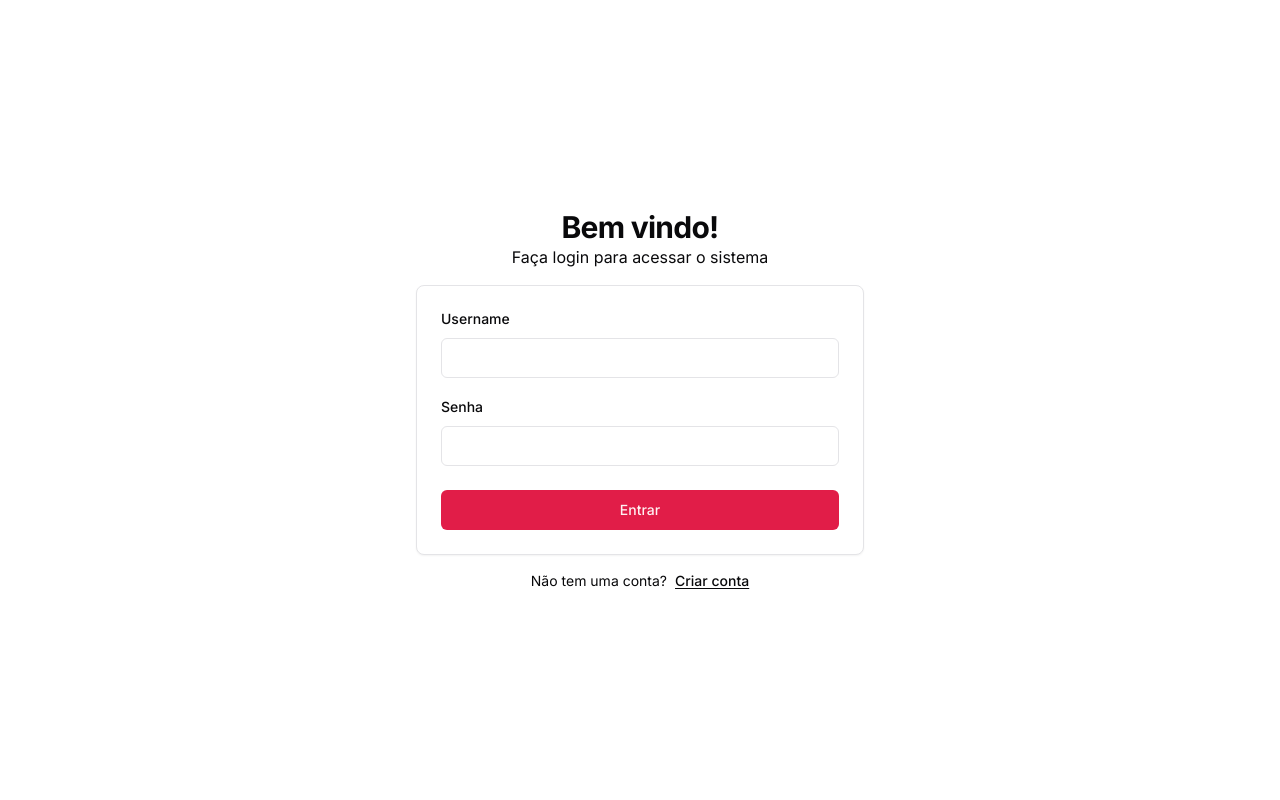
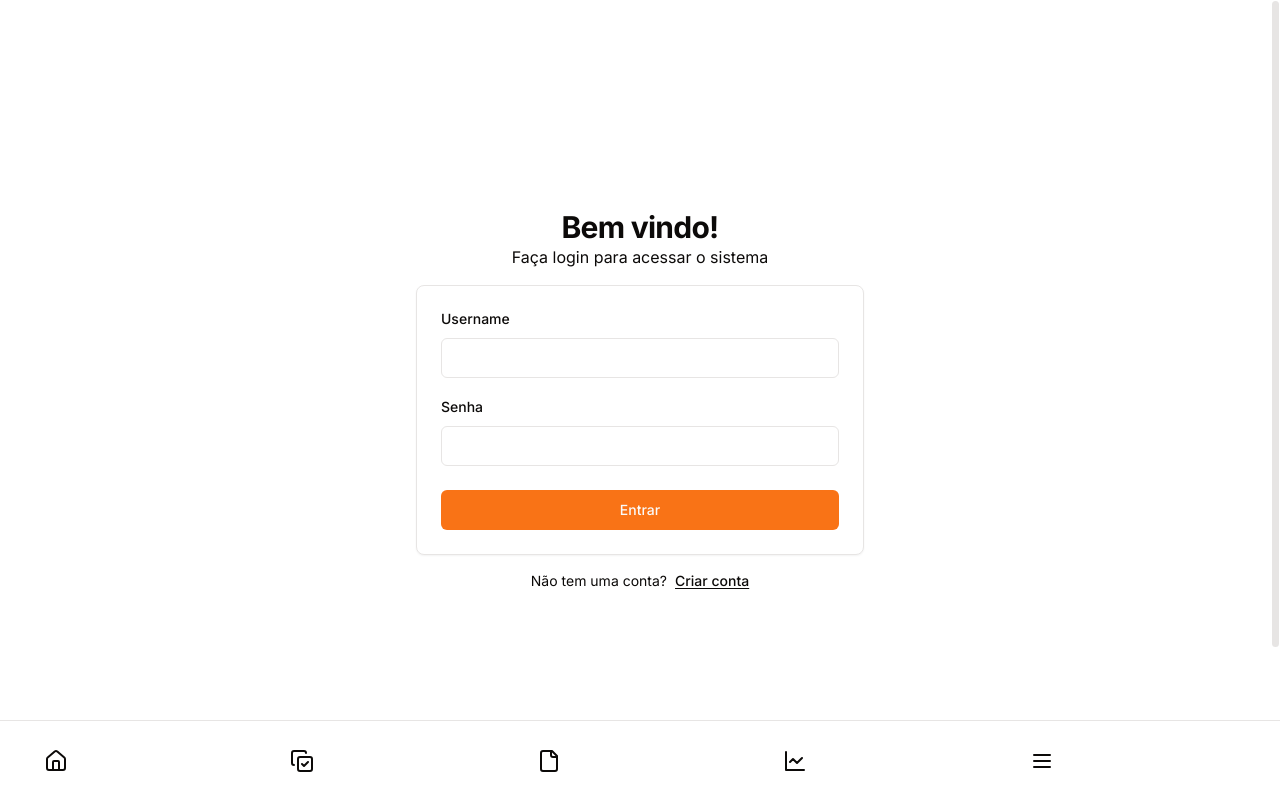
Before and after one commit to wrcelo/project-e, a Next.js app: page / in a window 1280 px wide. Built offline with nearby package versions, Linux system fonts and the light colour scheme.

Commit message:
adding scrollarea to layout

```diff
--- a/package.json
+++ b/package.json
@@ -10,8 +10,10 @@
   },
   "dependencies": {
     "@hookform/resolvers": "^3.3.4",
+    "@radix-ui/react-avatar": "^1.0.4",
     "@radix-ui/react-dialog": "^1.0.5",
     "@radix-ui/react-label": "^2.0.2",
+    "@radix-ui/react-scroll-area": "^1.0.5",
     "@radix-ui/react-separator": "^1.0.3",
     "@radix-ui/react-slot": "^1.0.2",
     "@radix-ui/react-switch": "^1.0.3",
--- a/src/app/dashboard/page.tsx
+++ b/src/app/dashboard/page.tsx
@@ -1,10 +1,53 @@
 import NavMenu from "@/components/NavMenu";
+import { Card, CardContent, CardDescription, CardFooter, CardHeader, CardTitle } from "@/components/ui/card";
+import { ScrollArea } from "@/components/ui/scroll-area";
+import { Bell } from "lucide-react";
 import React from "react";
 
 const Dashboard = () => {
 	return (
-		<div>
-			<NavMenu />
+		<div className="px-8 pb-8">
+			<div className="py-6 flex justify-between items-center">
+				<h3 className="font-semibold">Dashboard</h3>
+				<div className="relative">
+					<span className="absolute top-0  right-0 w-2 h-2 rounded-full bg-primary"></span>
+					<Bell className="relative" />
+				</div>
+			</div>
+			<div className="grid grid-cols-2 gap-4">
+				<Card>
+					<CardHeader>
+						<CardTitle></CardTitle>
+						<CardDescription></CardDescription>
+					</CardHeader>
+					<CardContent></CardContent>
+					<CardFooter></CardFooter>
+				</Card>
+				<Card>
+					<CardHeader>
+						<CardTitle></CardTitle>
+						<CardDescription></CardDescription>
+					</CardHeader>
+					<CardContent></CardContent>
+					<CardFooter></CardFooter>
+				</Card>
+				<Card className="col-span-2">
+					<CardHeader>
+						<CardTitle></CardTitle>
+						<CardDescription></CardDescription>
+					</CardHeader>
+					<CardContent></CardContent>
+					<CardFooter></CardFooter>
+				</Card>
+				<Card className="col-span-2 min-h-[60dvh]">
+					<CardHeader>
+						<CardTitle></CardTitle>
+						<CardDescription></CardDescription>
+					</CardHeader>
+					<CardContent></CardContent>
+					<CardFooter></CardFooter>
+				</Card>
+			</div>
 		</div>
 	);
 };
--- a/src/app/globals.css
+++ b/src/app/globals.css
@@ -5,47 +5,47 @@
 @layer base {
 	:root {
 		--background: 0 0% 100%;
-		--foreground: 240 10% 3.9%;
+		--foreground: 20 14.3% 4.1%;
 		--card: 0 0% 100%;
-		--card-foreground: 240 10% 3.9%;
+		--card-foreground: 20 14.3% 4.1%;
 		--popover: 0 0% 100%;
-		--popover-foreground: 240 10% 3.9%;
-		--primary: 346.8 77.2% 49.8%;
-		--primary-foreground: 355.7 100% 97.3%;
-		--secondary: 240 4.8% 95.9%;
-		--secondary-foreground: 240 5.9% 10%;
-		--muted: 240 4.8% 95.9%;
-		--muted-foreground: 240 3.8% 46.1%;
-		--accent: 240 4.8% 95.9%;
-		--accent-foreground: 240 5.9% 10%;
+		--popover-foreground: 20 14.3% 4.1%;
+		--primary: 24.6 95% 53.1%;
+		--primary-foreground: 60 9.1% 97.8%;
+		--secondary: 60 4.8% 95.9%;
+		--secondary-foreground: 24 9.8% 10%;
+		--muted: 60 4.8% 95.9%;
+		--muted-foreground: 25 5.3% 44.7%;
+		--accent: 60 4.8% 95.9%;
+		--accent-foreground: 24 9.8% 10%;
 		--destructive: 0 84.2% 60.2%;
-		--destructive-foreground: 0 0% 98%;
-		--border: 240 5.9% 90%;
-		--input: 240 5.9% 90%;
-		--ring: 346.8 77.2% 49.8%;
+		--destructive-foreground: 60 9.1% 97.8%;
+		--border: 20 5.9% 90%;
+		--input: 20 5.9% 90%;
+		--ring: 24.6 95% 53.1%;
 		--radius: 0.5rem;
 	}
 
 	.dark {
 		--background: 20 14.3% 4.1%;
-		--foreground: 0 0% 95%;
-		--card: 24 9.8% 10%;
-		--card-foreground: 0 0% 95%;
-		--popover: 0 0% 9%;
-		--popover-foreground: 0 0% 95%;
-		--primary: 346.8 77.2% 49.8%;
-		--primary-foreground: 355.7 100% 97.3%;
-		--secondary: 240 3.7% 15.9%;
-		--secondary-foreground: 0 0% 98%;
-		--muted: 0 0% 15%;
-		--muted-foreground: 240 5% 64.9%;
+		--foreground: 60 9.1% 97.8%;
+		--card: 20 14.3% 4.1%;
+		--card-foreground: 60 9.1% 97.8%;
+		--popover: 20 14.3% 4.1%;
+		--popover-foreground: 60 9.1% 97.8%;
+		--primary: 20.5 90.2% 48.2%;
+		--primary-foreground: 60 9.1% 97.8%;
+		--secondary: 12 6.5% 15.1%;
+		--secondary-foreground: 60 9.1% 97.8%;
+		--muted: 12 6.5% 15.1%;
+		--muted-foreground: 24 5.4% 63.9%;
 		--accent: 12 6.5% 15.1%;
-		--accent-foreground: 0 0% 98%;
-		--destructive: 0 62.8% 30.6%;
-		--destructive-foreground: 0 85.7% 97.3%;
-		--border: 240 3.7% 15.9%;
-		--input: 240 3.7% 15.9%;
-		--ring: 346.8 77.2% 49.8%;
+		--accent-foreground: 60 9.1% 97.8%;
+		--destructive: 0 72.2% 50.6%;
+		--destructive-foreground: 60 9.1% 97.8%;
+		--border: 12 6.5% 15.1%;
+		--input: 12 6.5% 15.1%;
+		--ring: 20.5 90.2% 48.2%;
 	}
 }
 
--- a/src/app/layout.tsx
+++ b/src/app/layout.tsx
@@ -4,6 +4,8 @@ import "./globals.css";
 import SessionProvider from "@/components/SessionProvider";
 import { Toaster } from "@/components/ui/sonner";
 import { ThemeProvider } from "@/components/ThemeProvider";
+import NavMenu from "@/components/NavMenu";
+import { ScrollArea } from "@/components/ui/scroll-area";
 
 const inter = Inter({ subsets: ["latin"] });
 
@@ -23,14 +25,18 @@ export default function RootLayout({
 			suppressHydrationWarning
 		>
 			<SessionProvider>
-				<body className={inter.className}>
+				<body className={`${inter.className} overflow-hidden`}>
 					<ThemeProvider
 						attribute="class"
 						defaultTheme="system"
 						enableSystem
 						disableTransitionOnChange
 					>
-						<main>{children}</main>
+						<ScrollArea className="h-[calc(100dvh-80px)]">
+							<main>{children}</main>
+						</ScrollArea>
+
+						<NavMenu />
 					</ThemeProvider>
 				</body>
 				<Toaster />
--- /dev/null
+++ b/src/app/not-found.tsx
@@ -0,0 +1,22 @@
+import NavMenu from "@/components/NavMenu";
+import { CircleX } from "lucide-react";
+import React from "react";
+
+const NotFound = () => {
+	return (
+		<>
+			<div className="h-dvh w-dvh flex items-center justify-center px-12 bg-gradient-to-t from-background via-background to-primary/10">
+				<div className="flex gap-4 ">
+					<CircleX className="text-primary" />
+					<div className="mt-[-2px]">
+						<h3 className="font-semibold mb-1">Página não encontrada.</h3>
+						<p className="text-xs text-muted-foreground">Essa página não existe ou encontra-se em manutenção.</p>
+					</div>
+				</div>
+			</div>
+			<NavMenu />
+		</>
+	);
+};
+
+export default NotFound;
--- /dev/null
+++ b/src/app/relatorios/page.tsx
@@ -0,0 +1,8 @@
+import NavMenu from "@/components/NavMenu";
+import React from "react";
+
+const Relatorios = () => {
+	return <div className="flex items-center justify-center h-dvh w-dvh"> Em construção.</div>;
+};
+
+export default Relatorios;
--- a/src/components/NavMenu.tsx
+++ b/src/components/NavMenu.tsx
@@ -1,43 +1,56 @@
-import { Bolt, CopyCheck, File, Home, WalletCards } from "lucide-react";
+"use client";
+import { Bolt, CopyCheck, File, Home, LineChart, Menu, WalletCards } from "lucide-react";
 import Link from "next/link";
 import React from "react";
 import { Drawer, DrawerClose, DrawerContent, DrawerDescription, DrawerFooter, DrawerHeader, DrawerTitle, DrawerTrigger } from "@/components/ui/drawer";
 import { Button } from "./ui/button";
 import Settings from "./ui/Settings";
+import { usePathname } from "next/navigation";
+import { Separator } from "./ui/separator";
 
 const NavMenu = () => {
+	const pathname = usePathname();
 	return (
 		<>
-			<div className="fixed bottom-0 left-0 h-20 w-full border-t">
+			<div className="h-20 w-full border-t bg-background">
 				<div className="grid grid-cols-5 gap-4 items-center h-full px-8">
 					<Link
 						href={"/dashboard"}
-						className="bg-primary h-12 w-12 flex items-center justify-center rounded-full "
+						className={`h-12 w-12 flex items-center justify-center rounded-full ${
+							pathname == "/dashboard" ? "!text-primary bg-primary/5 border-primary/35 border" : "bg-transparent"
+						}`}
 					>
-						<Home className="text-primary-foreground" />
+						<Home className="" />
 					</Link>
 					<Link
-						href={"/"}
-						className="h-12 w-12 flex items-center justify-center rounded-full "
+						href={"/cadastros"}
+						className={`h-12 w-12 flex items-center justify-center rounded-full ${
+							pathname == "/cadastros" ? "!text-primary bg-primary/5 border-primary/35 border" : "bg-transparent"
+						}`}
 					>
-						<CopyCheck className="text-foreground" />
+						<CopyCheck className="" />
 					</Link>
 					<Link
-						href={"/"}
-						className="h-12 w-12 flex items-center justify-center rounded-full "
+						href={"/arquivos"}
+						className={`h-12 w-12 flex items-center justify-center rounded-full ${
+							pathname == "/arquivos" ? "!text-primary bg-primary/5 border-primary/35 border" : "bg-transparent"
+						}`}
 					>
-						<File className="text-foreground" />
+						<File className="" />
 					</Link>
 					<Link
-						href={"/"}
-						className="h-12 w-12 flex items-center justify-center rounded-full "
+						href={"/relatorios"}
+						className={`h-12 w-12 flex items-center justify-center rounded-full ${
+							pathname == "/relatorios" ? "!text-primary bg-primary/5 border-primary/35 border" : "bg-transparent"
+						}`}
 					>
-						<WalletCards className="text-foreground" />
+						<LineChart className="" />
 					</Link>
+
 					<Drawer>
 						<DrawerTrigger asChild>
 							<div className="h-12 w-12 flex items-center justify-center rounded-full">
-								<Bolt className="text-foreground" />
+								<Menu className="" />
 							</div>
 						</DrawerTrigger>
 						<DrawerContent>
--- /dev/null
+++ b/src/components/ui/avatar.tsx
@@ -0,0 +1,50 @@
+"use client"
+
+import * as React from "react"
+import * as AvatarPrimitive from "@radix-ui/react-avatar"
+
+import { cn } from "@/lib/utils"
+
+const Avatar = React.forwardRef<
+  React.ElementRef<typeof AvatarPrimitive.Root>,
+  React.ComponentPropsWithoutRef<typeof AvatarPrimitive.Root>
+>(({ className, ...props }, ref) => (
+  <AvatarPrimitive.Root
+    ref={ref}
+    className={cn(
+      "relative flex h-10 w-10 shrink-0 overflow-hidden rounded-full",
+      className
+    )}
+    {...props}
+  />
+))
+Avatar.displayName = AvatarPrimitive.Root.displayName
+
+const AvatarImage = React.forwardRef<
+  React.ElementRef<typeof AvatarPrimitive.Image>,
+  React.ComponentPropsWithoutRef<typeof AvatarPrimitive.Image>
+>(({ className, ...props }, ref) => (
+  <AvatarPrimitive.Image
+    ref={ref}
+    className={cn("aspect-square h-full w-full", className)}
+    {...props}
+  />
+))
+AvatarImage.displayName = AvatarPrimitive.Image.displayName
+
+const AvatarFallback = React.forwardRef<
+  React.ElementRef<typeof AvatarPrimitive.Fallback>,
+  React.ComponentPropsWithoutRef<typeof AvatarPrimitive.Fallback>
+>(({ className, ...props }, ref) => (
+  <AvatarPrimitive.Fallback
+    ref={ref}
+    className={cn(
+      "flex h-full w-full items-center justify-center rounded-full bg-muted",
+      className
+    )}
+    {...props}
+  />
+))
+AvatarFallback.displayName = AvatarPrimitive.Fallback.displayName
+
+export { Avatar, AvatarImage, AvatarFallback }
--- /dev/null
+++ b/src/components/ui/scroll-area.tsx
@@ -0,0 +1,48 @@
+"use client"
+
+import * as React from "react"
+import * as ScrollAreaPrimitive from "@radix-ui/react-scroll-area"
+
+import { cn } from "@/lib/utils"
+
+const ScrollArea = React.forwardRef<
+  React.ElementRef<typeof ScrollAreaPrimitive.Root>,
+  React.ComponentPropsWithoutRef<typeof ScrollAreaPrimitive.Root>
+>(({ className, children, ...props }, ref) => (
+  <ScrollAreaPrimitive.Root
+    ref={ref}
+    className={cn("relative overflow-hidden", className)}
+    {...props}
+  >
+    <ScrollAreaPrimitive.Viewport className="h-full w-full rounded-[inherit]">
+      {children}
+    </ScrollAreaPrimitive.Viewport>
+    <ScrollBar />
+    <ScrollAreaPrimitive.Corner />
+  </ScrollAreaPrimitive.Root>
+))
+ScrollArea.displayName = ScrollAreaPrimitive.Root.displayName
+
+const ScrollBar = React.forwardRef<
+  React.ElementRef<typeof ScrollAreaPrimitive.ScrollAreaScrollbar>,
+  React.ComponentPropsWithoutRef<typeof ScrollAreaPrimitive.ScrollAreaScrollbar>
+>(({ className, orientation = "vertical", ...props }, ref) => (
+  <ScrollAreaPrimitive.ScrollAreaScrollbar
+    ref={ref}
+    orientation={orientation}
+    className={cn(
+      "flex touch-none select-none transition-colors",
+      orientation === "vertical" &&
+        "h-full w-2.5 border-l border-l-transparent p-[1px]",
+      orientation === "horizontal" &&
+        "h-2.5 flex-col border-t border-t-transparent p-[1px]",
+      className
+    )}
+    {...props}
+  >
+    <ScrollAreaPrimitive.ScrollAreaThumb className="relative flex-1 rounded-full bg-border" />
+  </ScrollAreaPrimitive.ScrollAreaScrollbar>
+))
+ScrollBar.displayName = ScrollAreaPrimitive.ScrollAreaScrollbar.displayName
+
+export { ScrollArea, ScrollBar }
```
Also changed, not shown: 1 other file (tests, documents, lock files or other folders).
